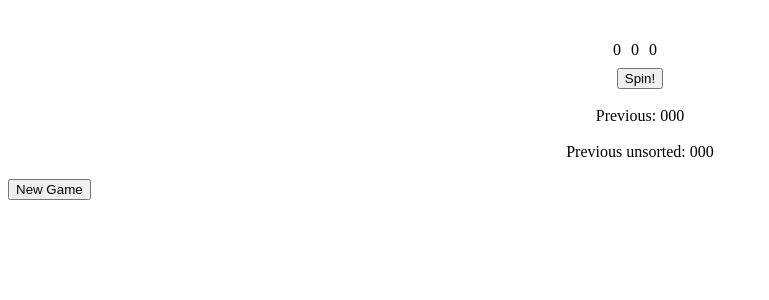
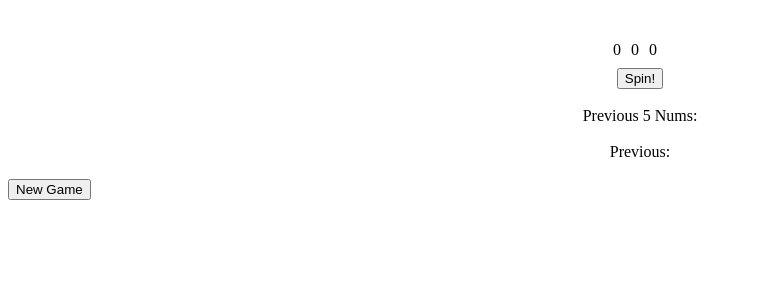
Before and after one commit to sidharthv96/tambola, a Flask app: template tambola/templates/public/manage.html in a window 1280 px wide. Shown: the part 279-579 px from the top of the page, without its empty margins (0-769 px from the left). Run offline with Flask 2, Linux system fonts and the light colour scheme; tables that the repository leaves empty hold one stand-in row (values such as "Sample post"); the template is opened without the code that fills it: values that come from a table or form of the project are taken from there, most other values are stand-ins (such as "Sample title", 1, 10 or a date in 2020); form fields are guessed from the names that the template uses; data that the repository does not hold is empty; parts of the project's set-up code (start-up, migrations or seed data) failed here and were passed over.

Commit message:
Fix number issue

```diff
--- a/assets/css/style.css
+++ b/assets/css/style.css
@@ -86,7 +86,7 @@
 
 .btn-circle.btn-xl {
   width: 3em;
-  height: 3em;
+  /* height: 3em; */
   padding: 0.3em 0.3em;
   font-size: 3em;
   line-height: 1.33;
@@ -101,9 +101,9 @@
 }
 
 .js-odoo {
-  font-family: 'Inconsolata';
+  /* font-family: 'Arial'; */
   font-weight: bold;
-  font-size: 6em;
+  font-size: 15em;
   text-shadow: 1px 1px 5px rgba(1, 1, 1, 0.6);
   fill: #111;
   margin-left: 6%;
--- a/tambola/static/game.js
+++ b/tambola/static/game.js
@@ -58,13 +58,15 @@
 async function showWinners() {
   initSpinner(markedNums);
   const sortedNums = [...markedNums];
+  sortedNums.shift();
+  document.getElementById('prev-nums-unsorted').innerHTML = sortedNums
+    .slice(0, 5)
+    .join(', ');
   sortedNums.sort((a, b) => a - b);
   document.getElementById('prev-nums').innerHTML = sortedNums.join(', ');
 
   const tickets = await getTickets();
-  try {
-    document.getElementById('tickets').innerHTML = `${tickets.length} tickets`;
-  } catch (e) {}
+  document.getElementById('tickets').innerHTML = `${tickets.length} tickets`;
   const markedTickets = tickets.map((ticket) => markTicket(ticket, markedNums));
 
   const rootDiv = document.getElementById('win_patterns');
--- a/tambola/templates/public/manage.html
+++ b/tambola/templates/public/manage.html
@@ -16,11 +16,13 @@
     </button>
     <br />
     <br />
+    <div class="prev-nums">
+      <div class="prev-nums">
+        Previous 5 Nums: <span id="prev-nums-unsorted"></span>
+      </div>
+    </div>
+    <br />
     <div class="prev-nums">Previous: <span id="prev-nums"></span></div>
-    <br />
-    <div class="prev-nums">
-      Previous unsorted: {{ ", ".join(game.numbers.split(",")) }}
-    </div>
   </div>
   <div class="col-md-4">
     <div id="win_patterns"></div>
```
